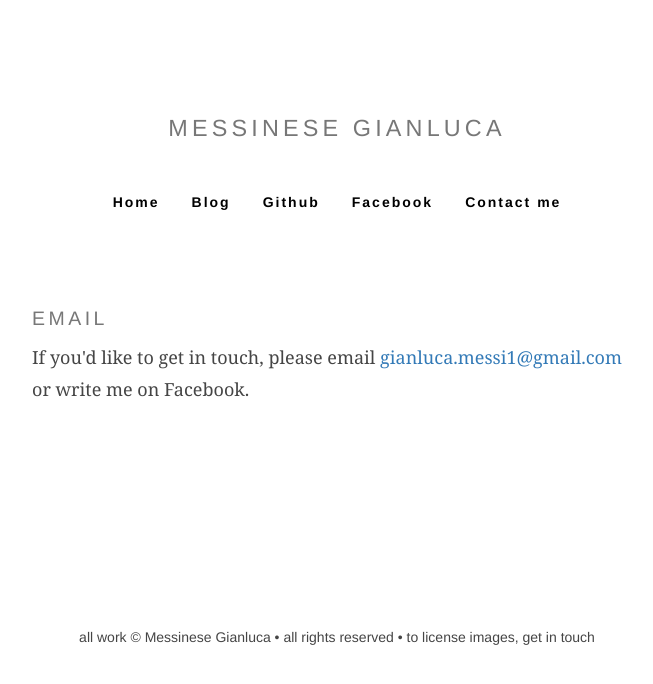
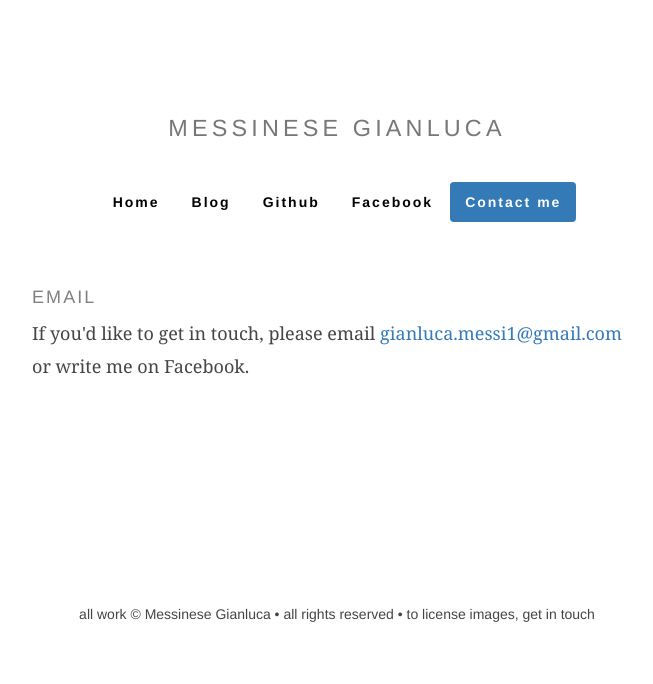
Before and after one commit to MessineseGianluca/MessineseGianluca.github.io, a Jekyll site: the page built from contact/index.html, in a window 1280 px wide. Shown: the top 684 px of the page, without its empty margins (303-956 px from the left). Built offline with Jekyll 4.4.1, drawn with Linux system fonts in a browser that asks for light colours.

Commit message:
Add active class

```diff
--- a/_includes/my_header.html
+++ b/_includes/my_header.html
@@ -2,11 +2,17 @@
   <div class="col-lg-6 col-lg-offset-3">
     <div class="centerBlock">
       <ul class="nav nav-pills">
-  	    <li role="presentation"><a href="{{ site.baseurl }}">Home</a></li>
-  	    <li role="presentation"><a href="#">Blog</a></li>
+  	    <li role="presentation" {% if page.title == "Home" %} class="active" {% endif %}>
+  	      <a href="{{ site.baseurl }}">Home</a>
+  	    </li>
+  	    <li role="presentation" {% if page.title == "Blog" %} class="active" {% endif %}>
+  	      <a href="#">Blog</a>
+  	    </li>
   	    <li role="presentation"><a href="https://github.com/MessineseGianluca">Github</a></li>
         <li role="presentation"><a href="https://www.facebook.com/gmessinese">Facebook</a></li>
-        <li role="presentation"><a href="{{ site.baseurl }}Contact/">Contact me</a></li>
+        <li role="presentation" {% if page.title == "Contact" %} class="active" {% endif %}>
+          <a href="{{ site.baseurl }}contact/">Contact me</a>
+        </li>
       </ul>
     </div>
   </div>
--- a/Contact/index.html
+++ b/contact/index.html
@@ -1,9 +1,9 @@
 ---
 layout: my_default
-title: contact
+title: Contact
 ---
 
-<h2 class="subtitle"><small> EMAIL </small></h2>
+<h4> email </h4>
 <p>If you'd like to get in touch, please email
   <a href="mailto: gianluca.messi1@gmail.com">gianluca.messi1@gmail.com</a>
   or write me on Facebook.
--- a/css/my_css.css
+++ b/css/my_css.css
@@ -7,7 +7,7 @@ body {
   margin-bottom: 2em;
 }
 
-h1, h2 {
+h1, h2, h3, h4, h5, h6 {
   letter-spacing: 0.115385em;
   text-transform: uppercase;
   color: gray;
```
Also changed, not shown: about.md (deleted, +0 -15 lines).
